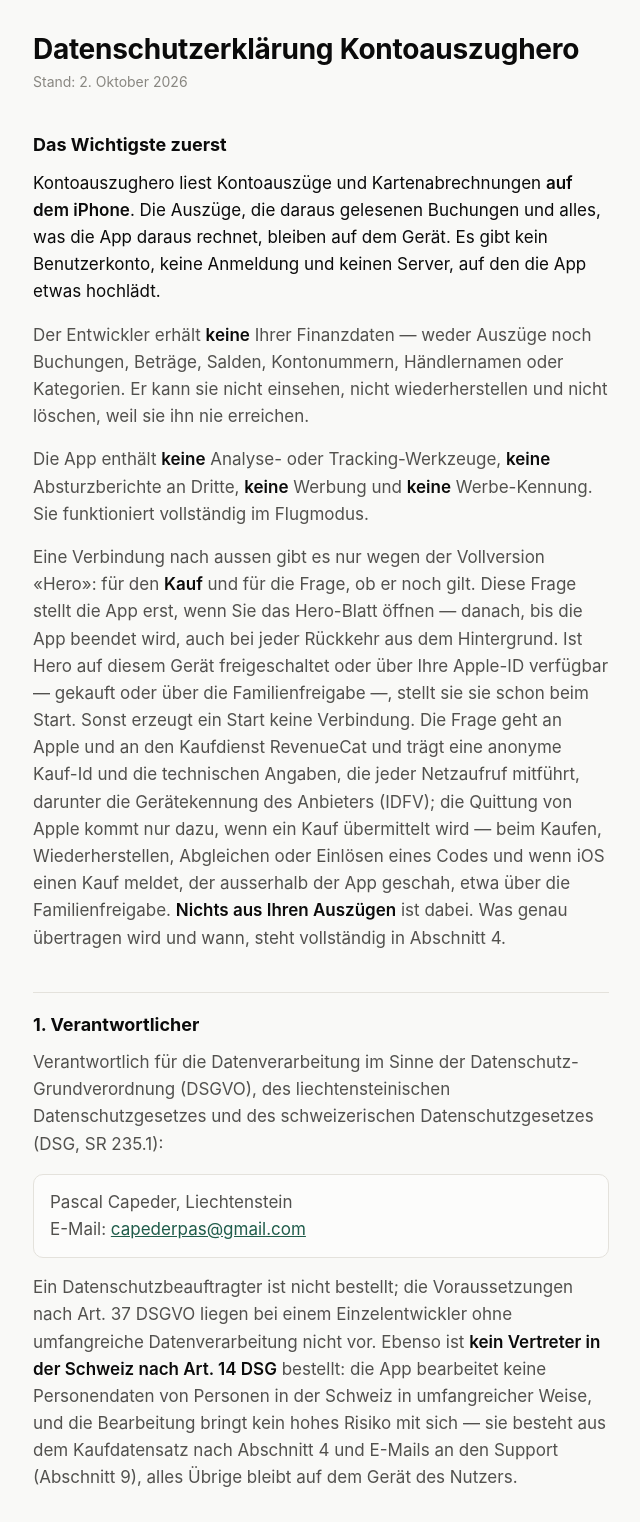
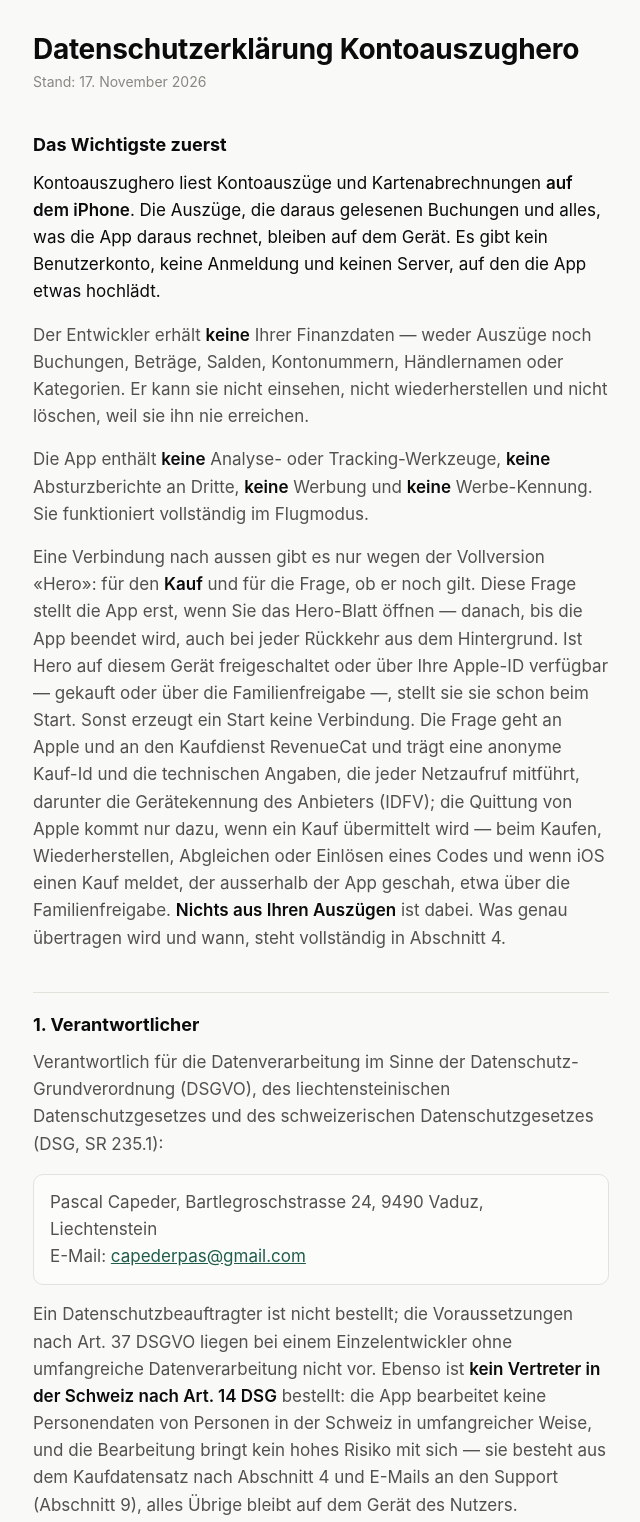
Before and after one commit to CapederFL/kontoauszughero-legal, a plain HTML site: page privacy.html in a window 1280 px wide. Shown: the top 1522 px of the page, without its empty margins (319-959 px from the left). Drawn offline with Linux system fonts and the light colour scheme.

Commit message:
Impressum: Anschrift ergänzt (LI-ECG Art. 5), Stand 17. November 2026
Co-Authored-By: Claude Opus 5.5 <noreply@anthropic.com>

```diff
--- a/privacy.html
+++ b/privacy.html
@@ -99,7 +99,7 @@
 <main>
 
 <h1>Datenschutzerklärung Kontoauszughero</h1>
-<p class="stand">Stand: 2. Oktober 2026</p>
+<p class="stand">Stand: 17. November 2026</p>
 
 <h2>Das Wichtigste zuerst</h2>
 
@@ -139,7 +139,7 @@ Datenschutzgesetzes und des schweizerischen Datenschutzgesetzes
 (DSG, SR 235.1):</p>
 
 <address>
-  Pascal Capeder, Liechtenstein<br>
+  Pascal Capeder, Bartlegroschstrasse 24, 9490 Vaduz, Liechtenstein<br>
   E-Mail: <a href="mailto:capederpas@gmail.com">capederpas@gmail.com</a>
 </address>
 
```
Also changed, not shown: index.html (+1 -1 lines), support.html (+2 -2 lines).
